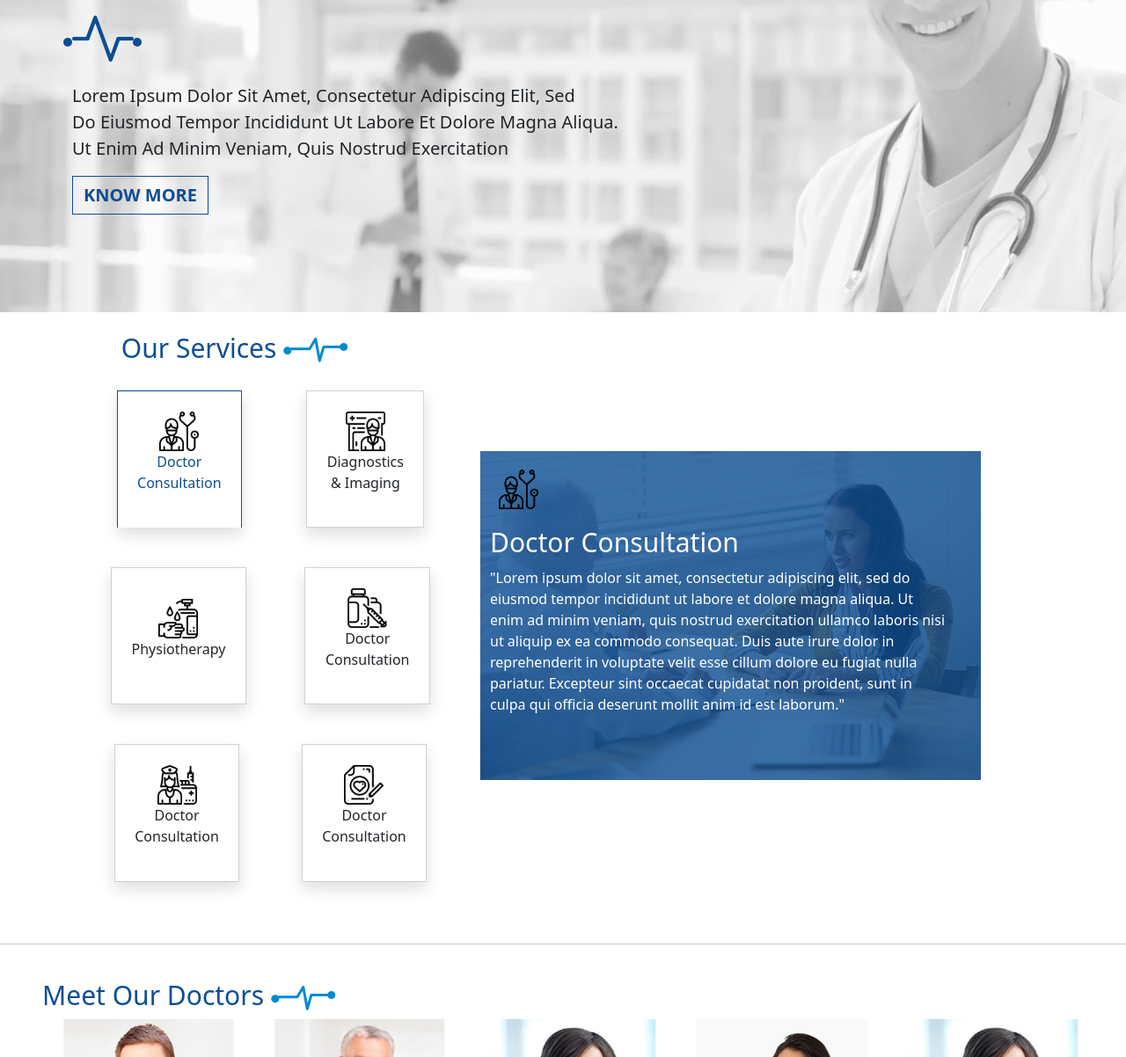
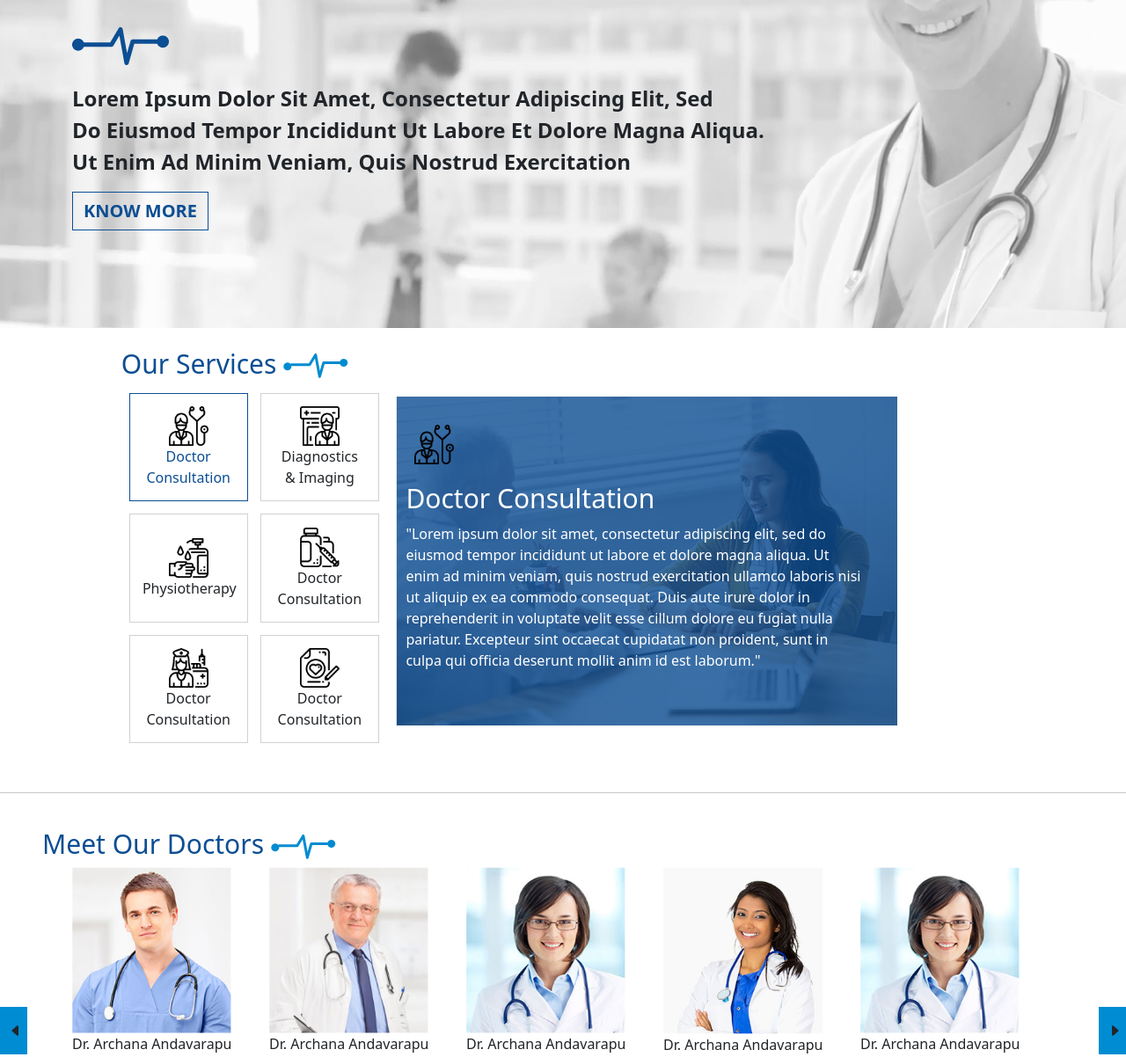
Before and after one commit to gandhi81194/Pryde, a plain HTML site: page index.html in a window 1280 px wide. Shown: the part 378-1580 px from the top of the page at 88% size. Drawn offline with nearby package versions, Linux system fonts and the light colour scheme.

Commit message:
second commit

```diff
--- a/css/style.css
+++ b/css/style.css
@@ -54,33 +54,13 @@
     width: 80%;
 }
 
-#banner h3>i::after{
-    content: "";
-    width: 10px;
-    height:10px;
-    border-radius: 50%;
-    background-color:#0c4e93;
-    display: inline-block;
-    position: absolute;
-    bottom: 33px;
-    left: 69px;
-}
+
 #banner h3{
-    position: relative;
+
     font-size: 70px;
     color: #0c4e93;
 }
-#banner h3::before{
-    content: "";
-    width: 10px;
-    height:10px;
-    border-radius: 50%;
-    background-color:#0c4e93;
-    display: inline-block;
-    position: absolute;
-     bottom: 33px;
-     left: -10px;
-}
+#
 #banner>div h3+p{
   text-transform: capitalize;
   font-size: 20px;
@@ -103,25 +83,29 @@
 #box-2 div button p{
    font-size: 16px;
    text-align: center;
+   margin-top: auto;
+   margin-bottom: auto;
 }
 #box-2 div button{
     border: 1px solid rgba(128, 128, 128, 0.365);
     border-radius: 0px;
-    margin: 5%;
-    padding: 5%;
+    margin: 2%;
+    padding: 4%;
+    width: 135px;
 }
 #box-2 div .nav-link.active{
     background-color: white;
     border-color: #0c4e93;
     color: #0c4e93;
-    border-bottom: none;
+    /* border-bottom: none; */
 }
 #box-2 #box-2-1{
     background-image: url(../images/box-2/bg-1.png);
     background-size: contain;
     background-repeat: no-repeat;
-    margin-top: 8%;
+    margin-top: 1%;
     /* width: 100%; */
+    padding: 1%;
 }
 #box-2 #box-2-1 img{
     width: 45px;
@@ -162,13 +146,21 @@ color: #0c4e93;
     text-align: center;
     width: 150%;
  }
- #box-3 .col>i.bi{
+ #box-3 .col i.bi{
     background-color: #008cd2;
     font-size: 16px;
     padding: 15px 5px 15px 10px;
     position: absolute;
-    left: -60px;
-    bottom: 276px;
+
+
+ }
+ #box-3 .col i.bi-caret-left-fill{
+    left: 0px;
+    bottom: 257px;
+ }
+ #box-3 .col i.bi-caret-right-fill{
+    right: 0px;
+    bottom: 257px;
  }
  #box-3 .slider .slide{
     margin-right: 2%;
@@ -184,7 +176,7 @@ color: #0c4e93;
     font-size: 16px;
     border-color: #757575;
  }
- #box-4>.row>div{
+ #box-4>div.container-fluid>.row>div{
     border-right: 1px solid #75757571;
  }
  #box-4-1 .detail img{
@@ -193,6 +185,6 @@ color: #0c4e93;
     margin: 0px 10px;
 
  }
- #box-4-1>.row{
+ #box-4-1>div{
     border-bottom: 1px solid #75757571;
  }
--- a/index.html
+++ b/index.html
@@ -133,7 +133,7 @@
                     <h2>We give you the best!</h2>
                     <h2>that you can trust</h2>
                     <h3>
-                        <i class="bi bi-activity"></i>
+                        <img src="./images/box-1/active line.png" alt="">
                     </h3>
                     <p>
                         lorem ipsum dolor sit amet, consectetur adipiscing elit, sed<br>
@@ -160,18 +160,18 @@
             </div>
         </div>
         <div class="row mb-5">
-            <div class="col-lg-5">
+            <div class="col-lg-4">
                 <div class="d-flex align-items-start">
-                    <div class=" d-flex justify-content-evenly flex-wrap nav-pills " id="v-pills-tab" role="tablist"
+                    <div class=" d-flex justify-content-end flex-wrap nav-pills " id="v-pills-tab" role="tablist"
                         aria-orientation="vertical">
-                        <button class="nav-link active shadow" id="v-pills-home-tab" data-bs-toggle="pill"
+                        <button class="nav-link active " id="v-pills-home-tab" data-bs-toggle="pill"
                             data-bs-target="#v-pills-home" type="button" role="tab" aria-controls="v-pills-home"
                             aria-selected="true">
                             <img src="./images/box-2/icon-1.png" alt="">
                             <p>Doctor <br> Consultation</p>
                         </button>
 
-                        <button class="nav-link  shadow" id="v-pills-profile-tab" data-bs-toggle="pill"
+                        <button class="nav-link  " id="v-pills-profile-tab" data-bs-toggle="pill"
                             data-bs-target="#v-pills-profile" type="button" role="tab" aria-controls="v-pills-profile"
                             aria-selected="false">
                             <img src="./images/box-2/icon-2.png" alt="">
@@ -180,21 +180,21 @@
                             </p>
                         </button>
 
-                        <button class="nav-link shadow" id="v-pills-messages-tab" data-bs-toggle="pill"
+                        <button class="nav-link " id="v-pills-messages-tab" data-bs-toggle="pill"
                             data-bs-target="#v-pills-messages" type="button" role="tab" aria-controls="v-pills-messages"
                             aria-selected="false">
                             <img src="./images/box-2/icon-3.png" alt="">
                             <p>Physiotherapy
                             </p>
                         </button>
-                        <button class="nav-link shadow" id="v-pills-settings-tab" data-bs-toggle="pill"
+                        <button class="nav-link " id="v-pills-settings-tab" data-bs-toggle="pill"
                             data-bs-target="#v-pills-settings" type="button" role="tab" aria-controls="v-pills-settings"
                             aria-selected="false"> <img src="./images/box-2/icon-4.png" alt="">
                             <p>Doctor
                                 <br> Consultation
                             </p>
                         </button>
-                        <button class="nav-link shadow" id="v-pills-icon-5-tab" data-bs-toggle="pill"
+                        <button class="nav-link " id="v-pills-icon-5-tab" data-bs-toggle="pill"
                             data-bs-target="#v-pills-icon-5" type="button" role="tab" aria-controls="v-pills-icon-5"
                             aria-selected="false">
                             <img src="./images/box-2/icon-5.png" alt="">
@@ -202,7 +202,7 @@
                                 <br> Consultation
                             </p>
                         </button>
-                        <button class="nav-link shadow" id="v-pills-icon-6-tab" data-bs-toggle="pill"
+                        <button class="nav-link " id="v-pills-icon-6-tab" data-bs-toggle="pill"
                             data-bs-target="#v-pills-icon-6" type="button" role="tab" aria-controls="v-pills-icon-6"
                             aria-selected="false">
                             <img src="./images/box-2/icon-6.png" alt="">
@@ -299,7 +299,7 @@
     </div>
     <hr>
     <!-- box-3 meet doctors -->
-    <div class="container-fluid mb-5" id="box-3">
+    <div class="container-fluid mb-5" id="box-3"  style="position: relative;" >
         <div class="row">
             <div class="col ps-5">
                 <h4>
@@ -311,70 +311,81 @@
 
             </div>
         </div>
-        <div class="row ms-5">
-            <div class="col" style="position: relative;">
+        <div class="container">
+            <div class="row ">
+                <div class="col" >
                     <i class="bi bi-caret-left-fill"></i>
+                    <i class="bi bi-caret-right-fill"></i>
                     <div class="slider">
-                    <div class="slide " >
-                        <img src="./images/box-3/1.png"   alt="">
+                        <div class="slide ">
+                            <img src="./images/box-3/1.png" alt="">
                             <p>
-                            Dr. Archana Andavarapu -<br> Consult A Pulmonologist<br> Online Anytime | CallHealth,<br> India<br><br>MBBS, MD (Pulmonology)<br>
+                                Dr. Archana Andavarapu -<br> Consult A Pulmonologist<br> Online Anytime |
+                                CallHealth,<br> India<br><br>MBBS, MD (Pulmonology)<br>
                                 <b>Pulmonology</b>
                             </p>
                         </div>
                         <div class="slide">
-                        <img src="./images/box-3/2.png"  alt="">
+                            <img src="./images/box-3/2.png" alt="">
                             <p>
-                            Dr. Archana Andavarapu -<br> Consult A Pulmonologist<br> Online Anytime | CallHealth,<br> India<br><br>MBBS, MD (Pulmonology)<br>
+                                Dr. Archana Andavarapu -<br> Consult A Pulmonologist<br> Online Anytime |
+                                CallHealth,<br> India<br><br>MBBS, MD (Pulmonology)<br>
                                 <b>Pulmonology</b>
                             </p>
                         </div>
                         <div class="slide ">
-                        <img src="./images/box-3/3.png"  alt="">
+                            <img src="./images/box-3/3.png" alt="">
                             <p>
-                            Dr. Archana Andavarapu -<br> Consult A Pulmonologist<br> Online Anytime | CallHealth,<br> India<br><br>MBBS, MD (Pulmonology)<br>
+                                Dr. Archana Andavarapu -<br> Consult A Pulmonologist<br> Online Anytime |
+                                CallHealth,<br> India<br><br>MBBS, MD (Pulmonology)<br>
                                 <b>Pulmonology</b>
                             </p>
                         </div>
                         <div class="slide ">
-                        <img src="./images/box-3/4.png"   alt="">
+                            <img src="./images/box-3/4.png" alt="">
                             <p>
-                            Dr. Archana Andavarapu -<br> Consult A Pulmonologist<br> Online Anytime | CallHealth,<br> India<br><br>MBBS, MD (Pulmonology)<br>
+                                Dr. Archana Andavarapu -<br> Consult A Pulmonologist<br> Online Anytime |
+                                CallHealth,<br> India<br><br>MBBS, MD (Pulmonology)<br>
                                 <b>Pulmonology</b>
                             </p>
                         </div>
                         <div class="slide ">
-                        <img src="./images/box-3/3.png"  alt="">
+                            <img src="./images/box-3/3.png" alt="">
                             <p>
-                            Dr. Archana Andavarapu -<br> Consult A Pulmonologist<br> Online Anytime | CallHealth,<br> India<br><br>MBBS, MD (Pulmonology)<br>
+                                Dr. Archana Andavarapu -<br> Consult A Pulmonologist<br> Online Anytime |
+                                CallHealth,<br> India<br><br>MBBS, MD (Pulmonology)<br>
                                 <b>Pulmonology</b>
                             </p>
                         </div>
                         <div class="slide ">
-                        <img src="./images/box-3/1.png"  alt="">
+                            <img src="./images/box-3/1.png" alt="">
                             <p>
-                            Dr. Archana Andavarapu -<br> Consult A Pulmonologist<br> Online Anytime | CallHealth,<br> India<br><br>MBBS, MD (Pulmonology)<br>
+                                Dr. Archana Andavarapu -<br> Consult A Pulmonologist<br> Online Anytime |
+                                CallHealth,<br> India<br><br>MBBS, MD (Pulmonology)<br>
                                 <b>Pulmonology</b>
                             </p>
                         </div>
                         <div class="slide ">
-                        <img src="./images/box-3/2.png"  alt="">
+                            <img src="./images/box-3/2.png" alt="">
                             <p>
-                            Dr. Archana Andavarapu -<br> Consult A Pulmonologist<br> Online Anytime | CallHealth,<br> India<br><br>MBBS, MD (Pulmonology)<br>
+                                Dr. Archana Andavarapu -<br> Consult A Pulmonologist<br> Online Anytime |
+                                CallHealth,<br> India<br><br>MBBS, MD (Pulmonology)<br>
                                 <b>Pulmonology</b>
                             </p>
                         </div>
                         <div class="slide ">
-                        <img src="./images/box-3/3.png"  alt="">
+                            <img src="./images/box-3/3.png" alt="">
                             <p>
-                            Dr. Archana Andavarapu -<br> Consult A Pulmonologist<br> Online Anytime | CallHealth,<br> India<br><br>MBBS, MD (Pulmonology)<br>
+                                Dr. Archana Andavarapu -<br> Consult A Pulmonologist<br> Online Anytime |
+                                CallHealth,<br> India<br><br>MBBS, MD (Pulmonology)<br>
                                 <b>Pulmonology</b>
                             </p>
                         </div>
                         <div class="slide ">
-                        <img src="./images/box-3/4.png"  alt="">
+                            <img src="./images/box-3/4.png" alt="">
                             <p>
-                            Dr. Archana Andavarapu -<br> Consult A Pulmonologist<br> Online Anytime | CallHealth,<br> India<br><br>MBBS, MD (Pulmonology)<br>
+                                Dr. Archana Andavarapu -<br> Consult A Pulmonologist<br> Online Anytime |
+                                CallHealth,<br> India<br><br>MBBS, MD (Pulmonology)<br>
                                 <b>Pulmonology</b>
                             </p>
                         </div>
@@ -382,8 +393,10 @@
                 </div>
             </div>
         </div>
+    </div>
     <!-- footer -->
     <footer id="box-4">
+        <div class="container-fluid">
             <div class="row ">
                 <div class="col-lg-4 p-5  ">
                     <img src="./images/box-4/Pryde-Logo.png" width="210px" alt="">
@@ -396,10 +409,11 @@
                     </p>
                 </div>
                 <div class="col-lg-8" id="box-4-1">
-                <div class="row p-5">
+                    <div class="container p-5">
+                        <div class="row ">
                             <div class="col-lg-4">
-                        <div class="d-flex detail" >
-                            <img src="./images/box-4/addres.png"  alt="">
+                                <div class="d-flex detail">
+                                    <img src="./images/box-4/addres.png" alt="">
                                     <p><b>Address:</b><br>
                                         Lorem ipsum dolor sit amet,
                                         consectetur adipiscing elit, sed
@@ -409,8 +423,8 @@
 
                             </div>
                             <div class="col-lg-4">
-                        <div class="d-flex detail" >
-                            <img src="./images/box-4/call.png"  alt="">
+                                <div class="d-flex detail">
+                                    <img src="./images/box-4/call.png" alt="">
                                     <p><b>call us:</b><br>
                                         9033081194<br>
                                         9033081194
@@ -419,8 +433,8 @@
 
                             </div>
                             <div class="col-lg-4">
-                        <div class="d-flex detail" >
-                            <img src="./images/box-4/mail.png"  alt="">
+                                <div class="d-flex detail">
+                                    <img src="./images/box-4/mail.png" alt="">
                                     <p><b>email:</b><br>
                                         dhrumilgandhi@rao.com
                                     </p>
@@ -428,20 +442,24 @@
 
                             </div>
                         </div>
+
+                    </div>
+
                     <div class="row">
-                    <div class="col-lg-8 p-3">
-                        <p>Copyright © 2019. Privacy Policy | Terms & Conditions | Career</p>
+                        <div class="col-lg-8 ">
+                            <p class="m-2">Copyright © 2019. Privacy Policy | Terms & Conditions | Career</p>
                         </div>
-                    <div class="col-lg-4 p-3">
-                        <img src="./images/box-4/fb.png" alt="">
-                        <img src="./images/box-4/twiter.png" alt="">
-                        <img src="./images/box-4/linked.png" alt="">
-                        <img src="./images/box-4/g+.png" alt="">
+                        <div class="col-lg-4 ">
+                            <img src="./images/box-4/fb.png" alt="" class="m-2">
+                            <img src="./images/box-4/twiter.png" alt="" class="m-2">
+                            <img src="./images/box-4/linked.png" alt="" class="m-2">
+                            <img src="./images/box-4/g+.png" alt="" class="m-2">
                         </div>
 
                     </div>
                 </div>
 
+            </div>
         </div>
 
     </footer>
@@ -465,7 +483,7 @@
             slidesToShow: 5,
             slidesToScroll: 2,
             // autoplay: true,
-        nextArrow: false,
+            nextArrow: $('.bi-caret-right-fill'),
             prevArrow: $('.bi-caret-left-fill'),
             responsive: [
                 {
```
Also changed, not shown: images/box-1/active line.png (added), 1 other file. Lines whose indentation alone changed are shown as unchanged.
